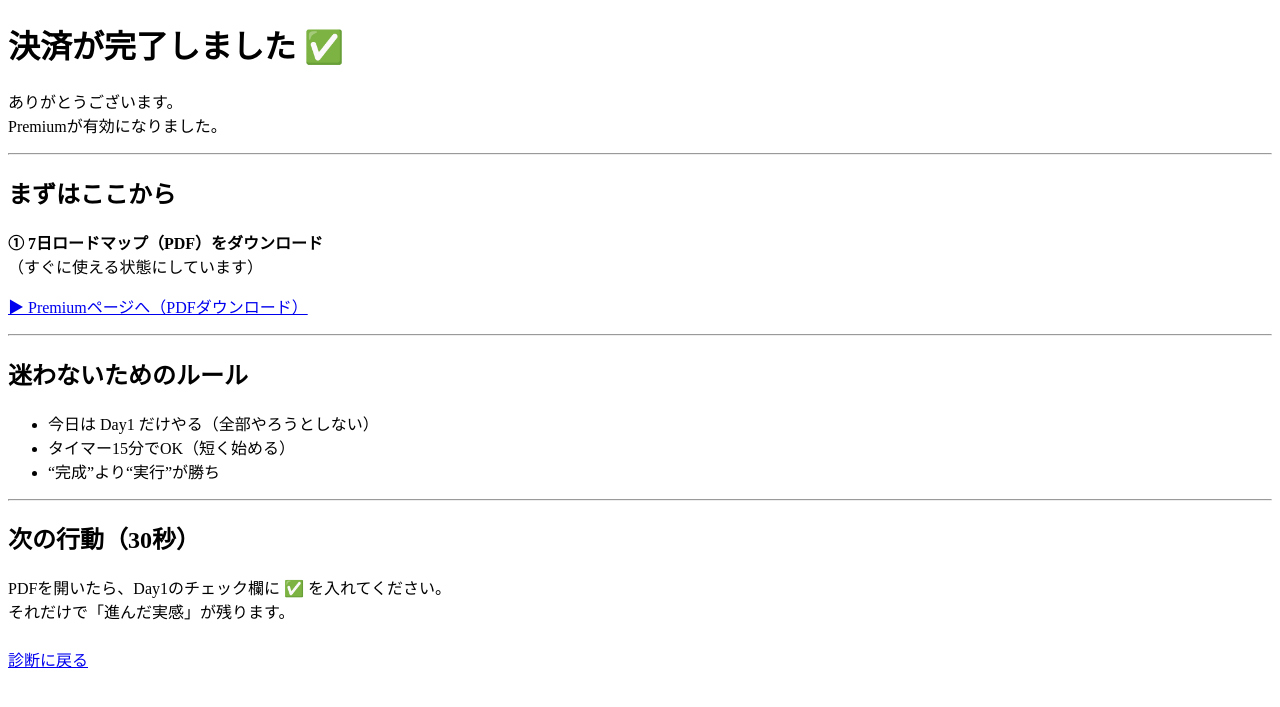
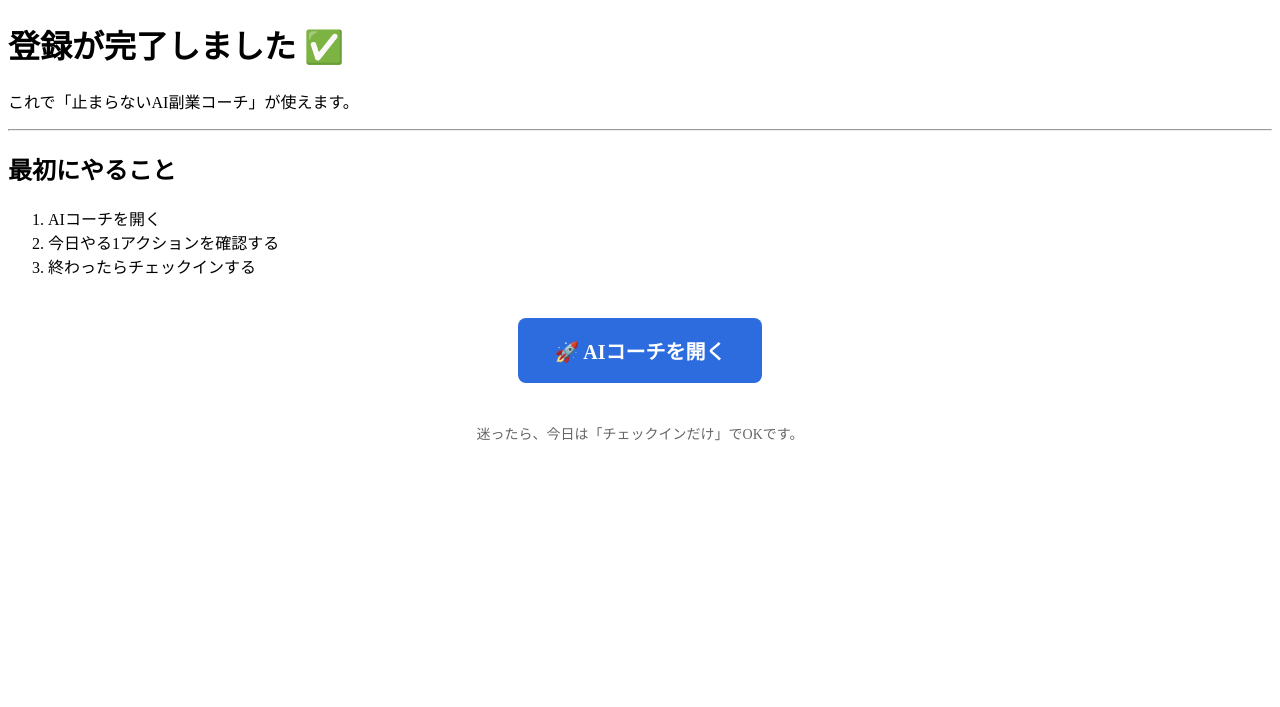
Before and after one commit to tetsuyaotsuki19730223-alt/fukugyo, a Django app: page /billing/success/ in a window 1280 px wide. Shown: the top 707 px of the page. Run offline with Django 4.2, Linux system fonts and the light colour scheme; a user stored in the database is signed in; data comes from the database, SQL or seed files in the repository.

Commit message:
Improve post-purchase onboarding page

```diff
--- a/snippets/templates/snippets/billing_success.html
+++ b/snippets/templates/snippets/billing_success.html
@@ -1,45 +1,29 @@
 {% extends "snippets/base.html" %}
 
-{% block title %}決済完了{% endblock %}
-
 {% block content %}
-<h1>決済が完了しました ✅</h1>
+<h1>登録が完了しました ✅</h1>
 
 <p>
-ありがとうございます。<br>
-Premiumが有効になりました。
+これで「止まらないAI副業コーチ」が使えます。
 </p>
 
 <hr>
 
-<h2>まずはここから</h2>
-<p>
-<strong>① 7日ロードマップ（PDF）をダウンロード</strong><br>
-（すぐに使える状態にしています）
-</p>
+<h2>最初にやること</h2>
+<ol>
+  <li>AIコーチを開く</li>
+  <li>今日やる1アクションを確認する</li>
+  <li>終わったらチェックインする</li>
+</ol>
 
-<p>
-<a href="{% url 'premium_page' %}">▶ Premiumページへ（PDFダウンロード）</a>
-</p>
+<div style="text-align:center; margin:40px 0;">
+  <a href="{% url 'coach_dashboard' %}"
+     style="background:#2d6cdf;color:white;padding:18px 36px;font-size:20px;font-weight:bold;border-radius:8px;text-decoration:none;display:inline-block;">
+    🚀 AIコーチを開く
+  </a>
+</div>
 
-<hr>
-
-<h2>迷わないためのルール</h2>
-<ul>
-  <li>今日は Day1 だけやる（全部やろうとしない）</li>
-  <li>タイマー15分でOK（短く始める）</li>
-  <li>“完成”より“実行”が勝ち</li>
-</ul>
-
-<hr>
-
-<h2>次の行動（30秒）</h2>
-<p>
-PDFを開いたら、Day1のチェック欄に ✅ を入れてください。<br>
-それだけで「進んだ実感」が残ります。
-</p>
-
-<p style="margin-top: 24px;">
-<a href="{% url 'diagnosis_start' %}">診断に戻る</a>
+<p style="font-size:14px;color:#666;text-align:center;">
+迷ったら、今日は「チェックインだけ」でOKです。
 </p>
 {% endblock %}
```
